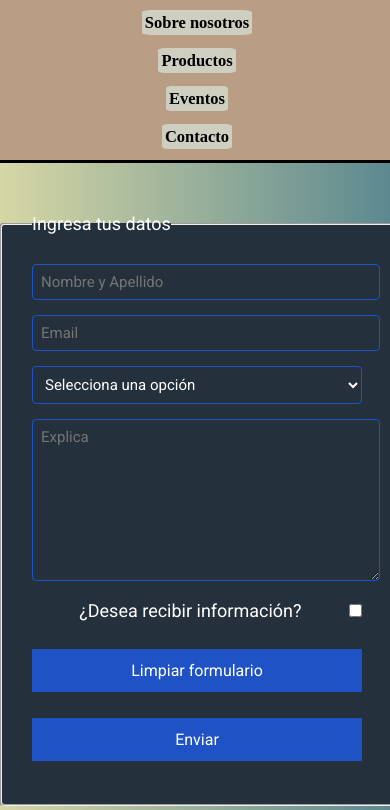
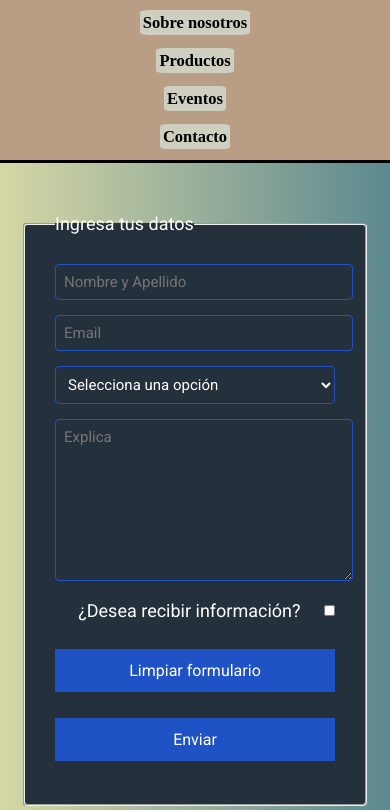
Before and after one commit to NaimMusa/panaderia-san-antonio, a plain HTML site: page pages/contacto.html in a window 390 px wide. Shown: the part 170-980 px from the top of the page. Drawn offline with nearby package versions, Linux system fonts and the light colour scheme.

Commit message:
perfeccionando contacto para mobile

```diff
--- a/css/styles.css
+++ b/css/styles.css
@@ -282,7 +282,7 @@ height: 5rem;
 
 /*contacto*/
 .formulario{
-    width: 33rem;
+    width: 28rem;
     background-color: #24303c;
     padding: 3rem;
     margin: 5rem auto;
```
